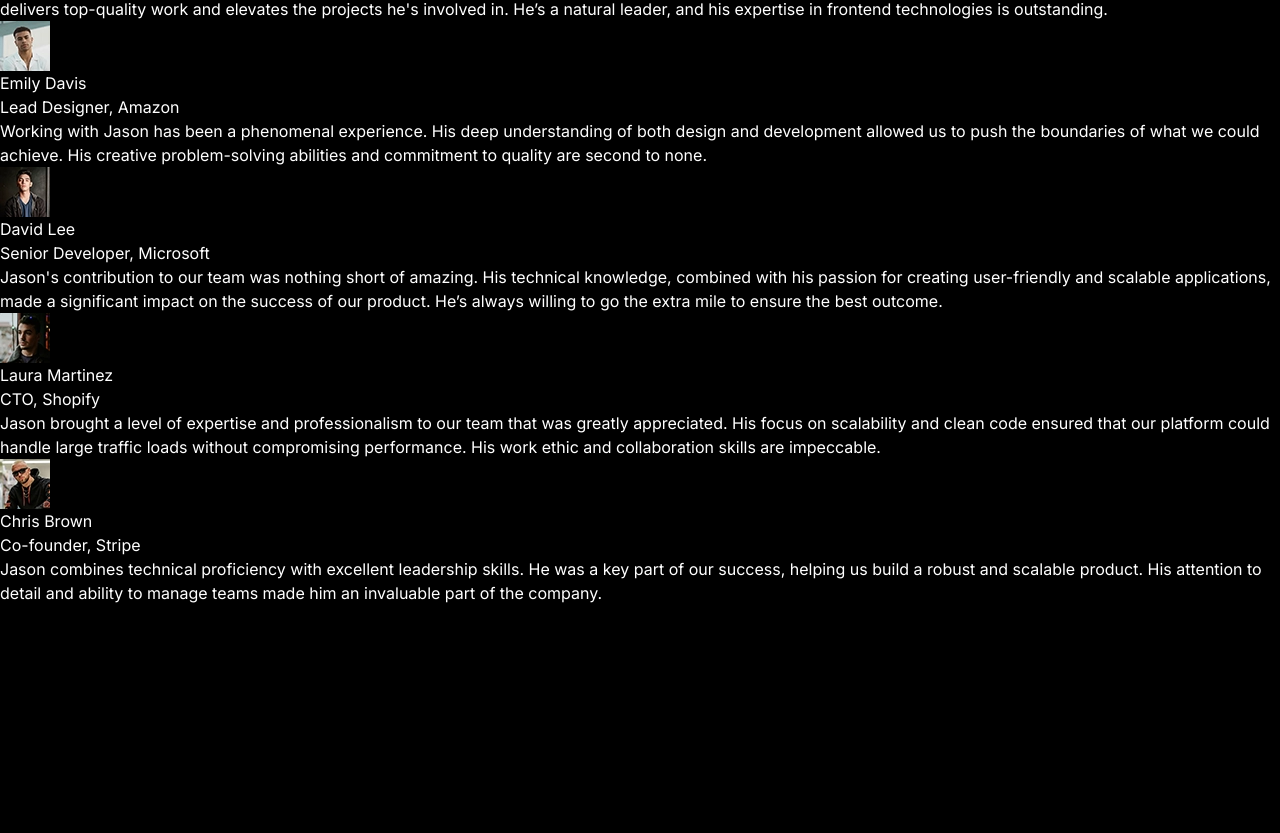
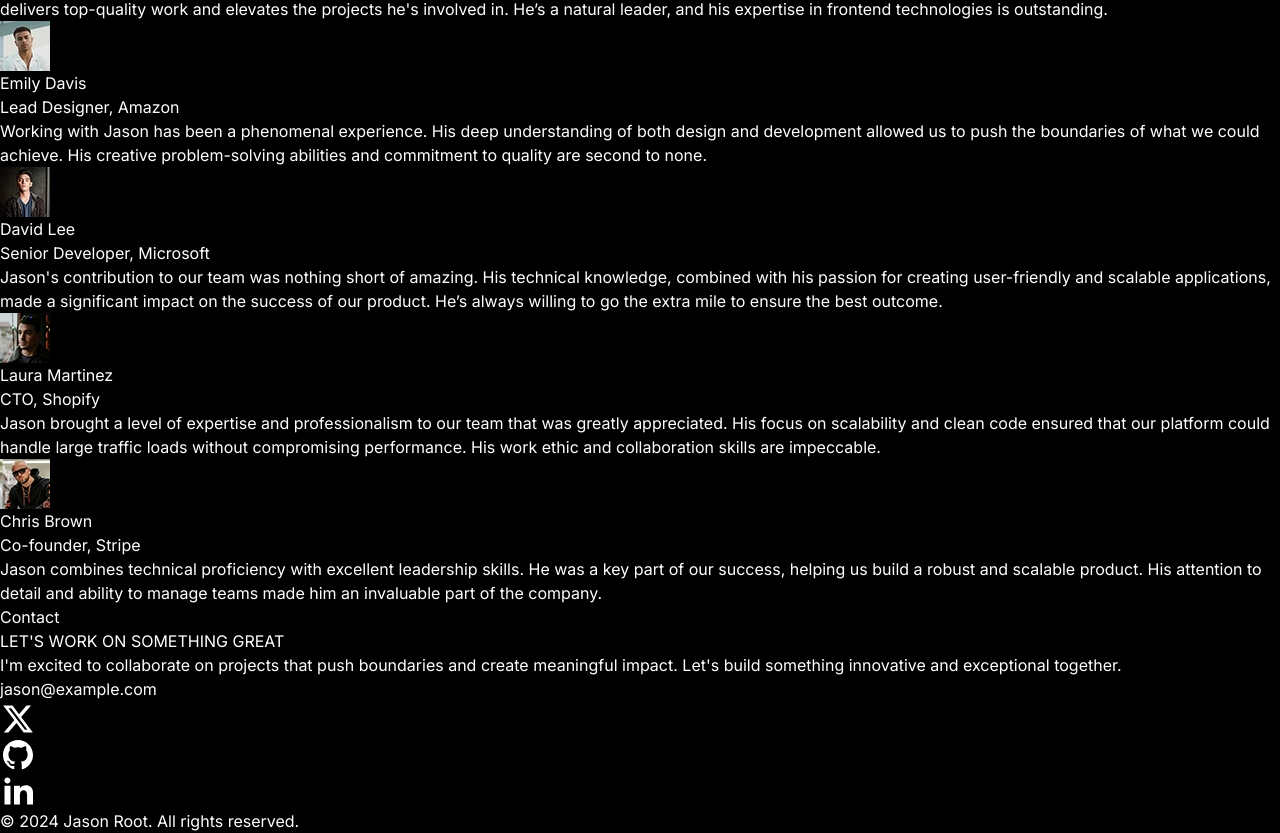
Before and after one commit to jaideepdnaik/portfolio-munch, a React (Vite) app: page / in a window 1280 px wide. Shown: the part 5194-6027 px from the top of the page. Before the commit the page ends 5799 px from the top, so only its background shows below. Built offline with nearby package versions, Linux system fonts and the light colour scheme.

Commit message:
Udpated Contact.jsx (Template ready)

```diff
--- a/src/components/Contact.jsx
+++ b/src/components/Contact.jsx
@@ -1,5 +1,117 @@
+import { motion } from "framer-motion";
+import { CONTACT_CONTENT } from "../constants";
+import { RiGithubFill, RiLinkedinFill, RiTwitterXFill } from "@remixicon/react";
+
+const textVariants = {
+  hidden: {
+    opacity: 0,
+    y: 20,
+  },
+  visible: (delay = 0) => ({
+    opacity: 1,
+    y: 0,
+    transition: {
+      delay,
+      duration: 0.8,
+      ease: "easeOut",
+    },
+  }),
+};
+
+const iconVariants = {
+  hidden: {
+    opacity: 0,
+    scale: 0,
+  },
+  visible: (delay = 0) => ({
+    opacity: 1,
+    scale: 1,
+    transition: {
+      delay,
+      duration: 0.5,
+      ease: "easeOut",
+    },
+  }),
+};
+
 const Contact = () => {
-  return <div></div>;
+  return (
+    <section
+      className="min-h-screen flex flex-col justify-center px-4 md:px-10"
+      id="contact"
+    >
+      <h2 className="text-4xl md:text-6xl font-medium tracking-tight mb-10">
+        Contact
+      </h2>
+
+      <div className="h-1 w-20 mb-8 bg-white"></div>
+
+      <motion.h3
+        className="text-6xl md:text-8xl leading-none"
+        initial="hidden"
+        whileInView="visible"
+        custom={0.4}
+        variants={textVariants}
+      >
+        {CONTACT_CONTENT.headline}
+      </motion.h3>
+
+      <motion.p
+        className="text-lg md:text-2xl mt-6 max-w-3xl"
+        initial="hidden"
+        whileInView="visible"
+        custom={0.6}
+        variants={textVariants}
+      >
+        {CONTACT_CONTENT.description}
+      </motion.p>
+
+      <motion.a
+        href={`mailto:${CONTACT_CONTENT.email}`}
+        className="text-2xl md:text-3xl font-medium mt-8"
+        initial="hidden"
+        whileInView="visible"
+        custom={0.8}
+        variants={textVariants}
+      >
+        {CONTACT_CONTENT.email}
+      </motion.a>
+
+      <div className="flex space-x-6 mt-8">
+        {CONTACT_CONTENT.socialLinks.map((link, index) => {
+          const Icon =
+            link.icon === "RiTwitterXFill"
+              ? RiTwitterXFill
+              : link.icon === "RiGithubFill"
+              ? RiGithubFill
+              : RiLinkedinFill;
+
+          return (
+            <motion.a
+              href={link.url}
+              target="_blank"
+              rel="noopener noreferrer"
+              key={link.platform}
+              aria-label={link.ariaLabel}              initial="hidden"
+              whileInView="visible"
+              custom={1.0 + index * 0.2}
+              variants={iconVariants}
+            >
+              <Icon size={36} />
+            </motion.a>
+          );
+        })}
+      </div>
+
+      <motion.p className="text-sm text-stone-400 mt-36"
+      initial="hidden"
+      whileInView="visible"
+      custom={1.6}
+      variants={textVariants}>
+        {CONTACT_CONTENT.footerText}
+      </motion.p>
+    </section>
+  );
 };
 
 export default Contact;
```
